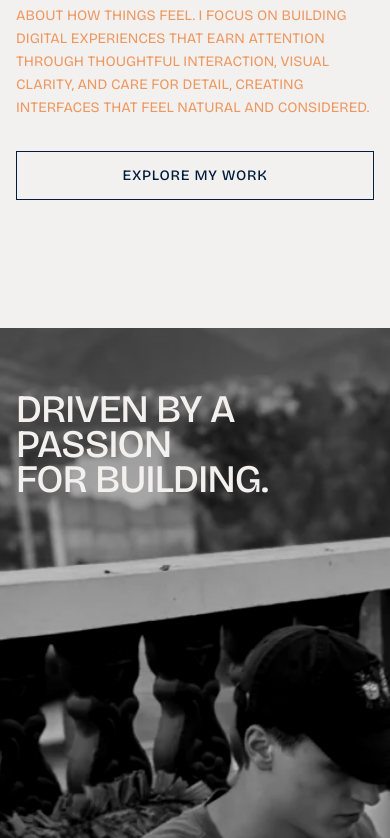
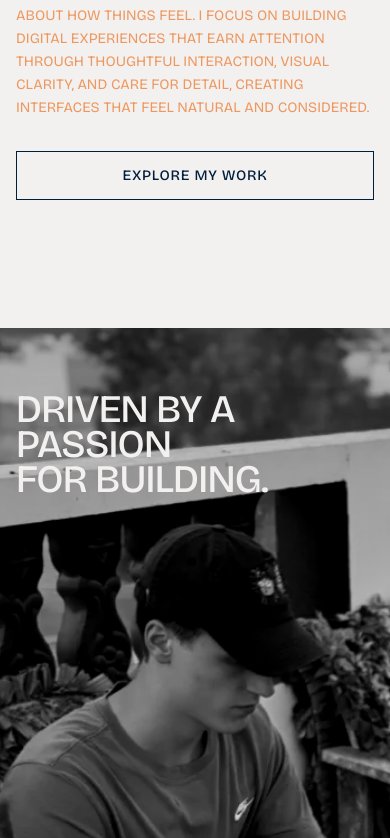
Before and after one commit to VilemB/vilembarnet, a Next.js app: page / in a window 390 px wide. Shown: the part 1146-1984 px from the top of the page. Built offline with nearby package versions, Linux system fonts and the light colour scheme.

Commit message:
better responsiveness

```diff
--- a/src/components/sections/DrivenSection.tsx
+++ b/src/components/sections/DrivenSection.tsx
@@ -16,8 +16,10 @@ export default function DrivenSection() {
     useGSAP(() => {
         if (!bgImageRef.current || !sectionRef.current) return;
 
-        gsap.to(bgImageRef.current, {
-            yPercent: 35,
+        gsap.fromTo(bgImageRef.current,
+            { yPercent: -20 },
+            {
+                yPercent: 0,
                 ease: "none",
                 scrollTrigger: {
                     trigger: sectionRef.current,
@@ -25,7 +27,8 @@ export default function DrivenSection() {
                     end: "bottom top",
                     scrub: true,
                 },
-        });
+            }
+        );
     }, { scope: sectionRef });
 
     return (
--- a/src/styles/globals.css
+++ b/src/styles/globals.css
@@ -385,10 +385,10 @@ section {
 
 .driven-bg {
   position: absolute;
-  top: -15%;
+  top: 0;
   left: 0;
   width: 100%;
-  height: 130%;
+  height: 125%;
   z-index: -2;
 }
 
@@ -399,7 +399,7 @@ section {
 
 @media (max-width: 720px) {
   .driven-bg img {
-    object-position: 15% center;
+    object-position: 25% center;
   }
 }
 
@@ -409,7 +409,7 @@ section {
   left: 0;
   width: 100%;
   height: 100%;
-  background: linear-gradient(to bottom, rgba(0, 0, 0, 0.4) 0%, rgba(0, 0, 0, 0) 50%, rgba(0, 0, 0, 0.4) 100%);
+  background: linear-gradient(to bottom, rgba(0, 0, 0, 0.25) 0%, rgba(0, 0, 0, 0) 50%, rgba(0, 0, 0, 0.25) 100%);
   z-index: -1;
 }
 
```
Lines whose indentation alone changed are shown as unchanged.
